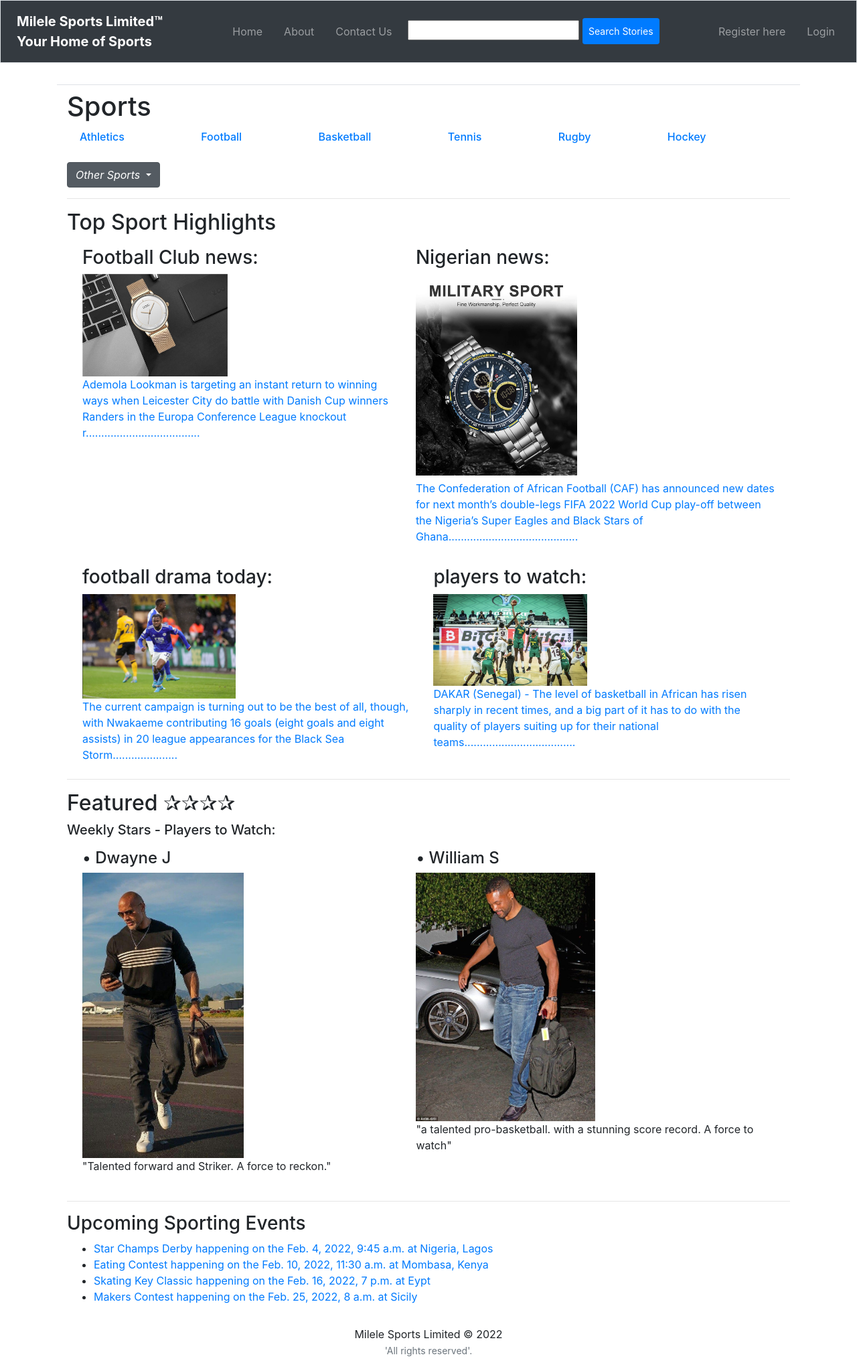
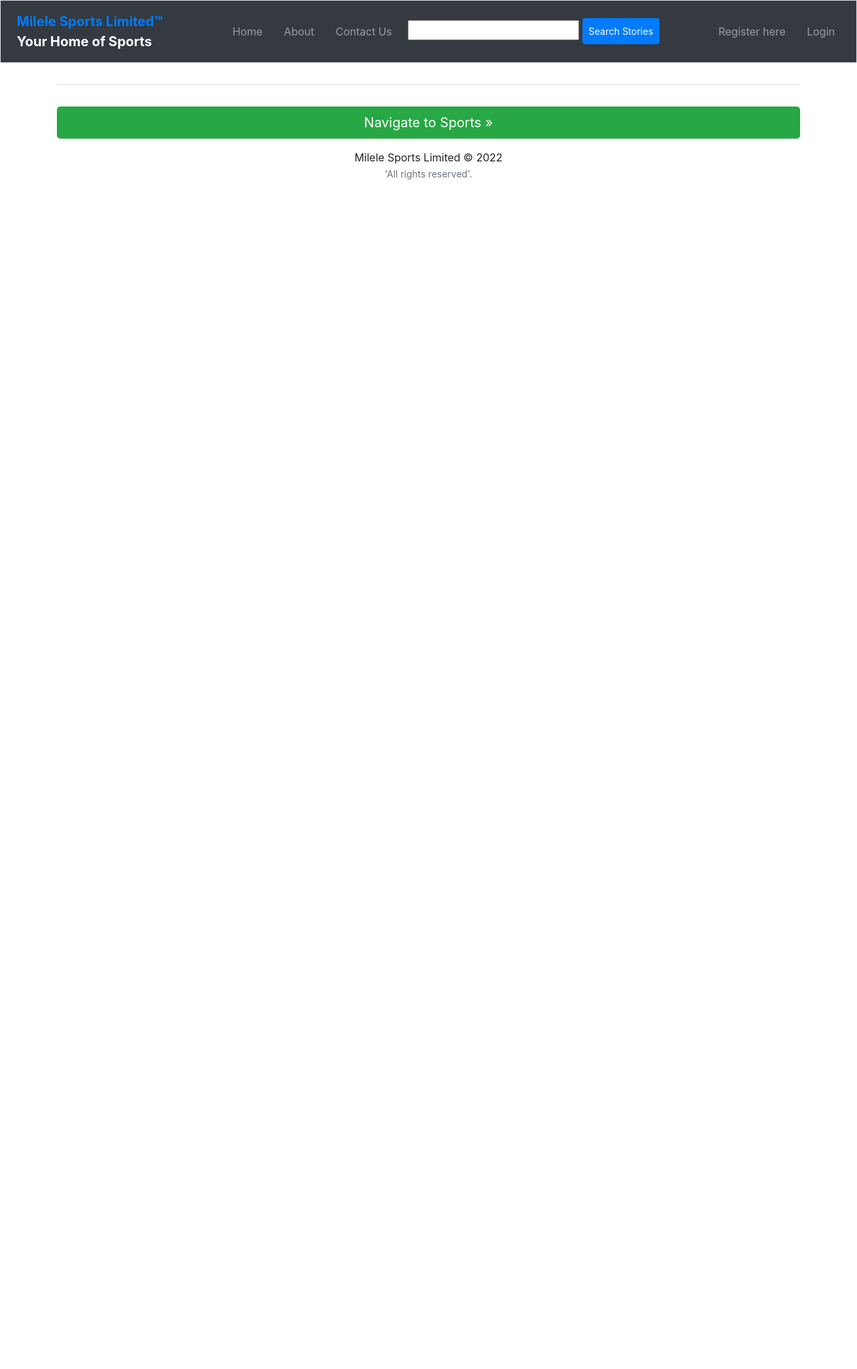
Before and after one commit to frankTheCodeBoy/sportssite, a Django app: page / in a window 1280 px wide. Shown: the whole page at 67% size. After the commit the page ends 268 px from the top, so only its background shows below. Run offline with Django 4.2, Linux system fonts and the light colour scheme; data comes from the database, SQL or seed files in the repository; both versions use the stored data as it was after the commit; some libraries are stand-ins or nearby versions.

Commit message:
final phase of development

```diff
--- a/sportsApp/urls.py
+++ b/sportsApp/urls.py
@@ -11,9 +11,14 @@ urlpatterns = [
         name="register_profile"
     ),
     path(
-        "",
+        "index/",
         views.IndexView.as_view(),
         name="index"
+    ),
+    path(
+        "",
+        views.home_page,
+        name="home_page",
     ),
     path(
         "about/",
--- a/sportsApp/views.py
+++ b/sportsApp/views.py
@@ -27,6 +27,9 @@ class IndexView(View):
             'event_list': event_list,
             }
         return render(request, 'sportsApp/index.html', context_dict)
+
+def home_page(request):
+    return render(request, 'sportsApp/home.html', {})
 
 class AboutView(View):
     def get(self,request):
@@ -68,7 +71,7 @@ def register_profile(request):
             user_profile.user = request.user
             user_profile.save()
 
-            return redirect("/")
+            return redirect("sportsApp:index")
         else:
             print(form.errors)
 
@@ -95,7 +98,7 @@ class ProfileView(View):
         try:
             (user, user_profile, form) = self.get_user_details(username)
         except TypeError:
-            return redirect("/")
+            return redirect("sportsApp:index")
 
         context_dict = {'user_profile': user_profile,
                         'selected_user': user,
@@ -108,13 +111,13 @@ class ProfileView(View):
         try:
             (user, user_profile, form) = self.get_user_details(username)
         except TypeError:
-            return redirect("/")
+            return redirect("sportsApp:index")
 
         form = UserProfileForm(request.POST, request.FILES, instance=user_profile)
 
         if form.is_valid():
             form.save(commit=True)
-            return redirect("/")
+            return redirect("sportsApp:index")
         else:
             print(form.errors)
 
--- a/sportsWeb/settings.py
+++ b/sportsWeb/settings.py
@@ -124,8 +124,8 @@ USE_TZ = True
 REGISTRATION_OPEN = True
 ACCOUNT_ACTIVATION_DAYS = 7
 REGISTRATION_AUTO_LOGIN = True
-LOGIN_REDIRECT_URL = '/'
-LOGIN_URL = "/accounts/login/"
+LOGIN_REDIRECT_URL = 'sportsApp:index'
+LOGIN_URL = 'auth_login'
 
 # Static files (CSS, JavaScript, Images)
 # https://docs.djangoproject.com/en/4.0/howto/static-files/
--- a/templates/sportsApp/about.html
+++ b/templates/sportsApp/about.html
@@ -1,6 +1,7 @@
 {% extends 'sportsApp/base.html' %}
 {% load static %}
 {% block title_block %}
+about
 {% endblock %}
 {% block body_block %}
     <div>
--- a/templates/sportsApp/add_comment.html
+++ b/templates/sportsApp/add_comment.html
@@ -1,6 +1,7 @@
 {% extends 'sportsApp/base.html' %}
 {% load static %}
 {% block title_block %}
+add-comment
 {% endblock %}
 
 {% load bootstrap4 %}
--- a/templates/sportsApp/base.html
+++ b/templates/sportsApp/base.html
@@ -20,7 +20,9 @@
 <body>
 <nav class="navbar navbar-expand-md navbar-dark bg-dark mb-4 border">
     <li class="navbar-brand p-2 flex-fill bd-highlight">
-        <strong class="txtred txtbold">Milele Sports Limited™</strong>
+        <strong><a class="txtred txtbold"
+            href="{% url 'sportsApp:home_page' %}">
+        Milele Sports Limited™</a></strong>
         <br><strong>Your Home of Sports</strong>
     </li>
     <button class="navbar-toggler" type="button" data-toggle="collapse"
@@ -95,6 +97,7 @@
       </div>
     </footer>
     <script src="{% static 'js/ajax.js' %}" type="text/javascript"></script>
+    <script src="{% static 'js/script.js' %}" type="text/javascript"></script>
     </main>
 </body>
 </html>
--- a/templates/sportsApp/contact-us.html
+++ b/templates/sportsApp/contact-us.html
@@ -1,6 +1,7 @@
 {% extends 'sportsApp/base.html' %}
 {% load static %}
 {% block title_block %}
+contact-us
 {% endblock %}
 
 {% block body_block %}
--- a/templates/sportsApp/edit_comment.html
+++ b/templates/sportsApp/edit_comment.html
@@ -1,6 +1,7 @@
 {% extends 'sportsApp/base.html' %}
 {% load static %}
 {% block title_block %}
+edit-comment
 {% endblock %}
 {% load bootstrap4 %}
 
--- a/templates/sportsApp/event_detail.html
+++ b/templates/sportsApp/event_detail.html
@@ -1,6 +1,7 @@
 {% extends 'sportsApp/base.html' %}
 {% load static %}
 {% block title_block %}
+event-detail
 {% endblock %}
 
 {% block body_block %}
--- /dev/null
+++ b/templates/sportsApp/home.html
@@ -0,0 +1,22 @@
+{% extends 'sportsApp/base.html' %}
+{% load static %}
+{% block title_block %}
+home
+{% endblock %}
+{% load bootstrap4 %}
+
+{% block body_block %}
+<div>
+    <div>
+        <img src=""
+        class=""
+        width="100%">
+    </div>
+    <div>
+    <a
+    class="btn-sport btn btn-block btn-lg btn-success"
+    href="#" role="button">Navigate to Sports &raquo;
+    </a>
+    </div>
+</div>
+{% endblock %}
--- a/templates/sportsApp/index.html
+++ b/templates/sportsApp/index.html
@@ -1,7 +1,7 @@
 {% extends 'sportsApp/base.html' %}
 {% load static %}
 {% block title_block %}
- home
+index
 {% endblock %}
 
 {% block body_block %}
--- a/templates/sportsApp/list_profiles.html
+++ b/templates/sportsApp/list_profiles.html
@@ -22,7 +22,7 @@
                     <img src="https://via.placeholder.com/64x64.png?text=IMAGE">
                     {% endif %}
                     <h4 class="list-group-item-heading">
-                    <a class="txtdarkblue" href=
+                    <a class="txtcyan" href=
                     "{% url 'sportsApp:profile' listuser.user.username %}">
                     {{ listuser.user.username }}</a>
                     </h4>
--- a/templates/sportsApp/profile.html
+++ b/templates/sportsApp/profile.html
@@ -7,7 +7,7 @@
     {% block body_block %}
     <div class="jumbotron p-4">
         <div class="container">
-            <h1 class="jumbotron-heading txtdarkblue txtbold">
+            <h1 class="jumbotron-heading txtcyan txtbold">
             {{ selected_user.username }}'s Profile</h1>
         </div>
     </div>
```
Also changed, not shown: db.sqlite3, media/profile_images/2022-02-05_23-15-57.png (added), 1 other file.
